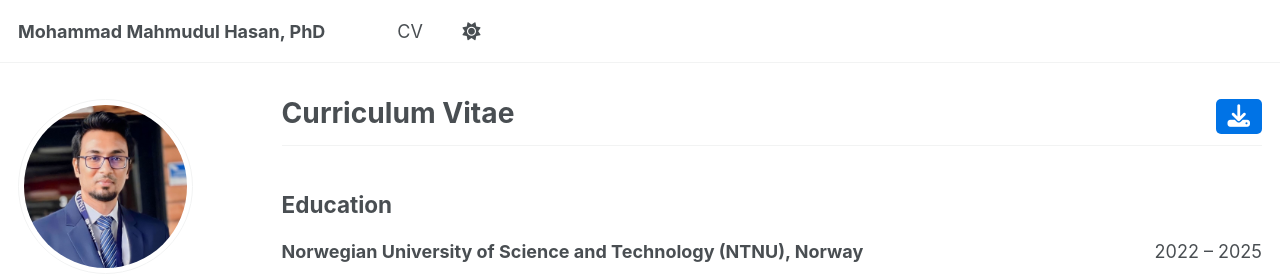
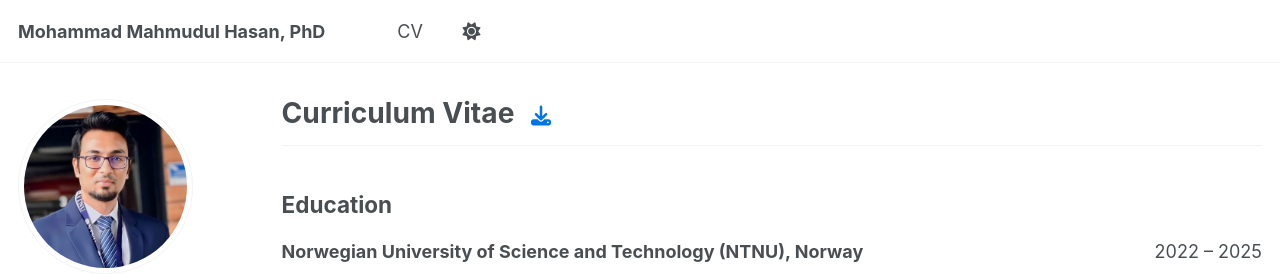
Before and after one commit to dearmahmud/dearmahmud.github.io, a Jekyll site: the page built from _pages/cv.md, in a window 1280 px wide. Shown: the top 274 px of the page. Built offline with Jekyll 4.4.1, drawn with Linux system fonts in a browser that asks for light colours; some web fonts are replaced.

Commit message:
Refactor CV title and download link formatting

```diff
--- a/_pages/cv.md
+++ b/_pages/cv.md
@@ -1,6 +1,10 @@
 ---
 layout: archive
-title: "Curriculum Vitae <a href='/files/cv.pdf' download style='float:right; font-size: 0.8em; text-decoration:none; background:#0073e6; color:white; padding:6px 12px; border-radius:5px;'><i class='fa fa-download'></i></a>"
+title: >
+  Curriculum Vitae
+  <a href="/files/cv.pdf" download style="margin-left: 10px; text-decoration: none;" title="Download CV">
+    <i class="fas fa-download" style="font-size: 20px; color: #0073e6;"></i>
+  </a>
 permalink: /cv/
 author_profile: true
 redirect_from:
@@ -10,6 +14,7 @@ redirect_from:
 {% include base_path %}
 
 ---
+
 
 
 ## Education
```
